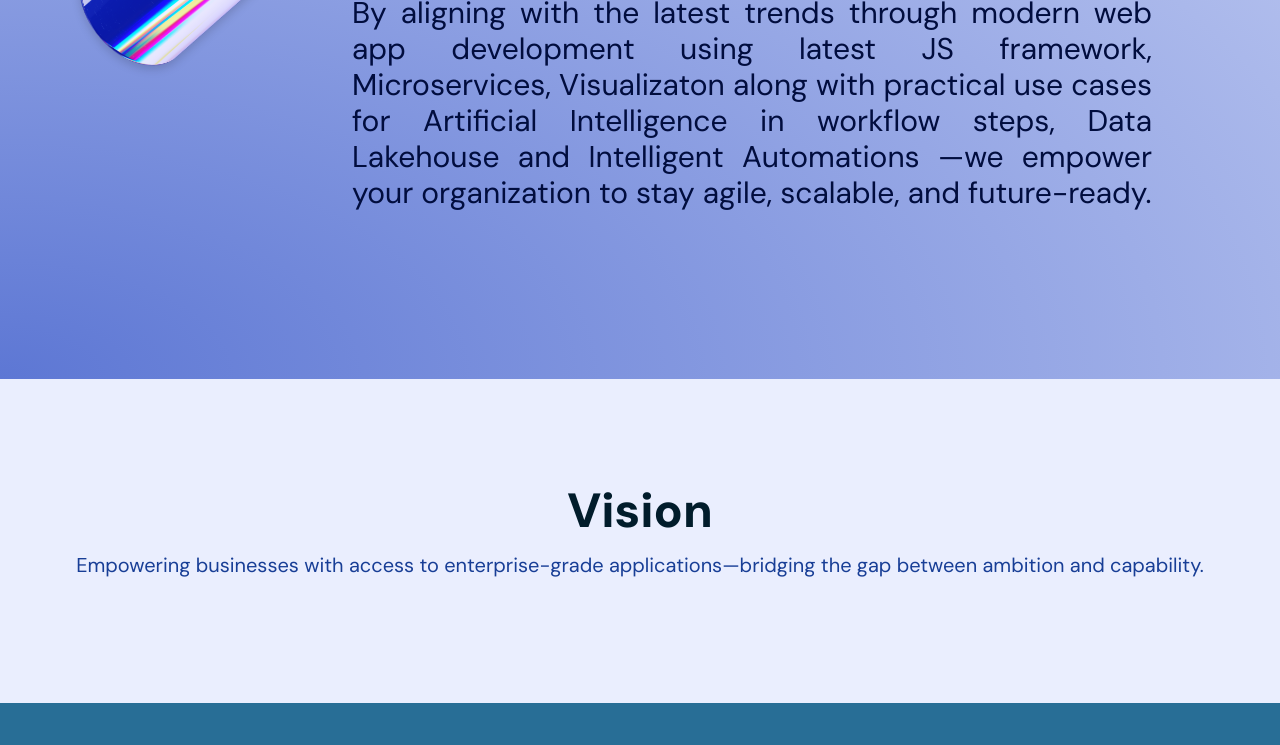
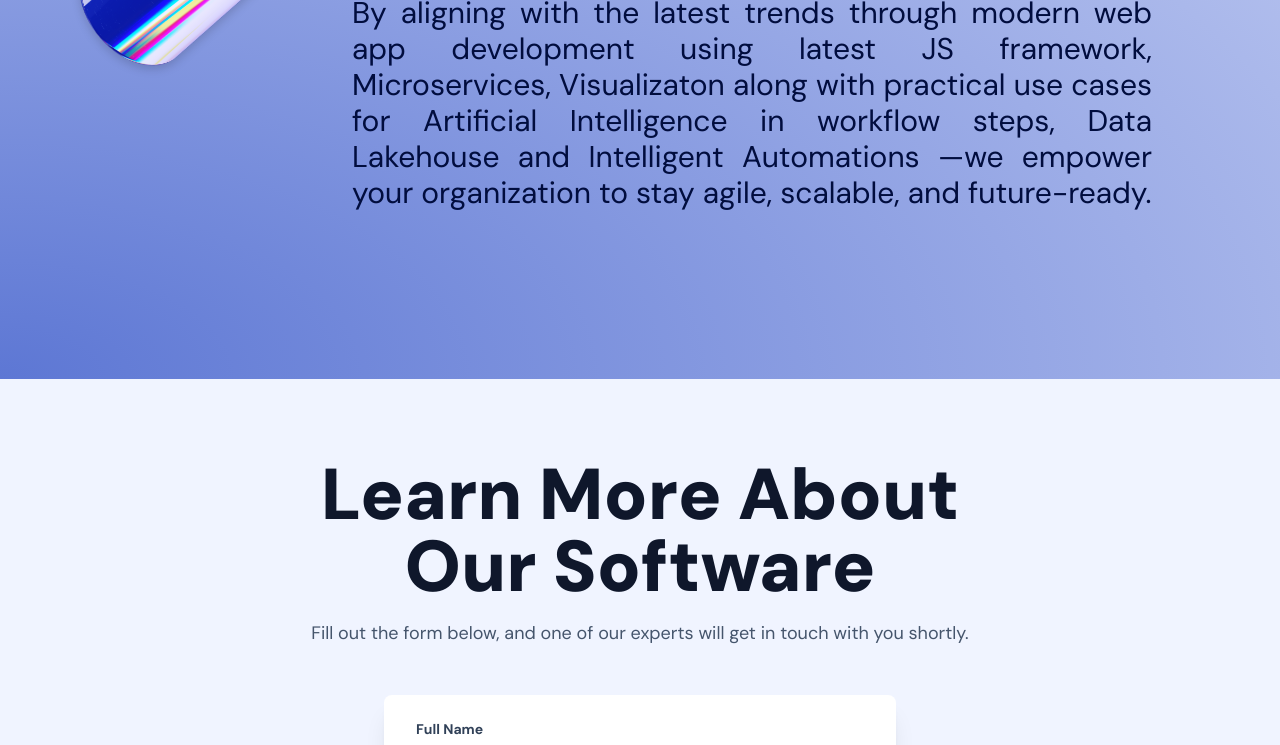
Before and after one commit to mubashir-73/SpearStreamz-Landing-Page, a Next.js app in the folder spearstreamz-landing-page/: page / in a window 1280 px wide. Shown: the part 3044-3789 px from the top of the page. Built offline with nearby package versions, Linux system fonts and the light colour scheme.

Commit message:
Added a simple contact us section

```diff
--- a/spearstreamz-landing-page/app/components/ContactSection.tsx
+++ b/spearstreamz-landing-page/app/components/ContactSection.tsx
@@ -1,15 +1,82 @@
+'use client';
+
+import { motion } from 'framer-motion';
+
 export default function ContactSection() {
   return (
-    <section id="contact">
-      <div className="container mx-auto px-7 py-15">
-        <br/><br/>
-        <h2 className="text-4xl md:text-5xl font-extrabold text-center text-[#011c2b] mb-4">
-          Vision
-        </h2>
-        <p className="text-lg md:text-xl text-center text-[#183E96]">
-          Empowering businesses with access to enterprise-grade applications—bridging the gap between ambition and capability.
+    <motion.section
+      id="contact"
+      className="min-h-screen flex flex-col items-center justify-center p-8 md:p-20 bg-[#F0F4FF] text-slate-800"
+      initial="hidden"
+      whileInView="visible"
+      viewport={{ once: true, amount: 0.3 }}
+      transition={{ staggerChildren: 0.3 }}
+    >
+      <motion.div
+        className="w-full max-w-2xl text-center mb-12"
+        variants={{
+          hidden: { opacity: 0, y: -50 },
+          visible: { opacity: 1, y: 0, transition: { duration: 0.5 } },
+        }}
+      >
+        <h1 className="text-5xl md:text-7xl font-black mb-4 text-slate-900">Learn More About Our Software</h1>
+        <p className="text-lg text-slate-600">
+          Fill out the form below, and one of our experts will get in touch with you shortly.
         </p>
-      </div>
-    </section>
+      </motion.div>
+      <motion.div
+        className="w-full max-w-lg"
+        variants={{
+          hidden: { opacity: 0, scale: 0.95 },
+          visible: { opacity: 1, scale: 1, transition: { duration: 0.5, delay: 0.2 } },
+        }}
+      >
+        <form className="bg-white shadow-xl rounded-lg px-8 pt-6 pb-8 mb-4">
+          <div className="mb-6">
+            <label className="block text-slate-700 text-sm font-bold mb-2" htmlFor="name">
+              Full Name
+            </label>
+            <input
+              className="shadow-sm appearance-none border border-slate-300 rounded w-full py-3 px-4 bg-[#EAEEFE] text-slate-800 leading-tight focus:outline-none focus:ring-2 focus:ring-indigo-500 focus:border-transparent transition-shadow"
+              id="name"
+              type="text"
+              placeholder="John Doe"
+            />
+          </div>
+          <div className="mb-6">
+            <label className="block text-slate-700 text-sm font-bold mb-2" htmlFor="email">
+              Email Address
+            </label>
+            <input
+              className="shadow-sm appearance-none border border-slate-300 rounded w-full py-3 px-4 bg-[#EAEEFE] text-slate-800 leading-tight focus:outline-none focus:ring-2 focus:ring-indigo-500 focus:border-transparent transition-shadow"
+              id="email"
+              type="email"
+              placeholder="you@example.com"
+            />
+          </div>
+          <div className="mb-8">
+            <label className="block text-slate-700 text-sm font-bold mb-2" htmlFor="profession">
+              Profession
+            </label>
+            <input
+              className="shadow-sm appearance-none border border-slate-300 rounded w-full py-3 px-4 bg-[#EAEEFE] text-slate-800 leading-tight focus:outline-none focus:ring-2 focus:ring-indigo-500 focus:border-transparent transition-shadow"
+              id="profession"
+              type="text"
+              placeholder="e.g., Software Engineer, Designer"
+            />
+          </div>
+          <div className="flex items-center justify-center">
+            <motion.button
+              className="bg-indigo-600 hover:bg-indigo-700 text-white font-bold py-3 px-6 rounded-lg focus:outline-none focus:shadow-outline w-full transition-colors duration-300"
+              type="button"
+              whileHover={{ scale: 1.05 }}
+              whileTap={{ scale: 0.95 }}
+            >
+              Request Information
+            </motion.button>
+          </div>
+        </form>
+      </motion.div>
+    </motion.section>
   );
 }
--- /dev/null
+++ b/spearstreamz-landing-page/app/components/VisionSection.tsx
@@ -0,0 +1,15 @@
+export default function VisionSection() {
+  return (
+    <section id="contact">
+      <div className="container mx-auto px-7 py-15">
+        <br/><br/>
+        <h2 className="text-4xl md:text-5xl font-extrabold text-center text-[#011c2b] mb-4">
+          Vision
+        </h2>
+        <p className="text-lg md:text-xl text-center text-[#183E96]">
+          Empowering businesses with access to enterprise-grade applications—bridging the gap between ambition and capability.
+        </p>
+      </div>
+    </section>
+  );
+}
--- a/spearstreamz-landing-page/app/page.tsx
+++ b/spearstreamz-landing-page/app/page.tsx
@@ -2,9 +2,9 @@ import Header from './components/Header';
 import HeroSection from './components/HeroSection';
 import AboutSection from './components/AboutSection';
 import ServicesSection from './components/ServicesSection';
+import Footer from './components/Footer';
+import VisionSection from './components/VisionSection';
 import ContactSection from './components/ContactSection';
-import Footer from './components/Footer';
-
 export default function Home() {
   return (
     <div className="relative">
@@ -12,7 +12,8 @@ export default function Home() {
       <HeroSection />
       <AboutSection />
       <ServicesSection />
-      <ContactSection />
+      <ContactSection/>
+      <VisionSection />
       <Footer />
     </div>
   );
```
Also changed, not shown: spearstreamz-landing-page/package.json (+7 -6 lines), 1 other file (tests, documents, lock files or other folders).
